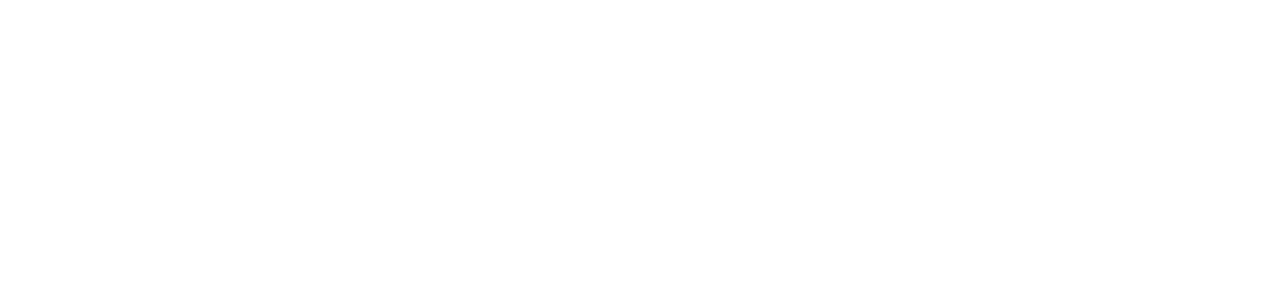
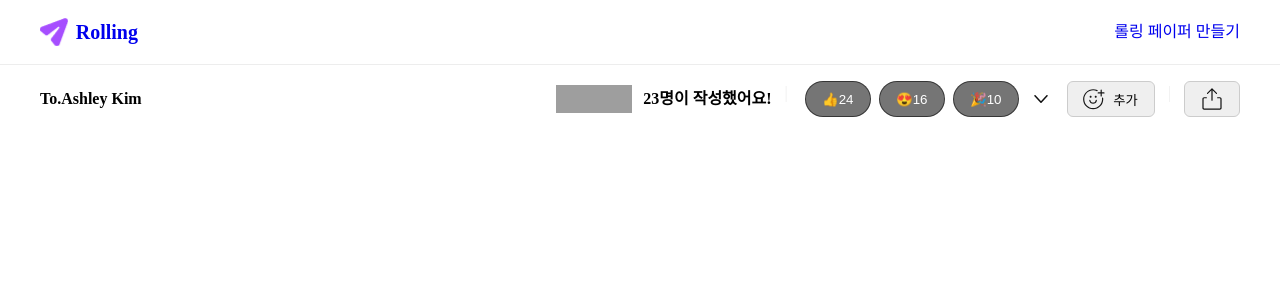
Before and after one commit to sprint5-part2-team9/Rolling, a React (Create React App) app: page /post/3 in a window 1280 px wide. Before the commit this address had no page. Shown: the top 300 px of the page. Built offline with nearby package versions, Linux system fonts and the light colour scheme; grey boxes are pictures that could not be loaded.

Commit message:
rename: 깃허브의 api 이름이 변경되지 않은 것을 보여 다시 API로 이름 변경

```diff
--- a/package.json
+++ b/package.json
@@ -6,8 +6,8 @@
     "@testing-library/jest-dom": "^5.17.0",
     "@testing-library/react": "^13.4.0",
     "@testing-library/user-event": "^13.5.0",
+    "classnames": "^2.5.1",
     "emoji-picker-react": "^4.9.2",
-    "classnames": "^2.5.1",
     "react": "^18.2.0",
     "react-dom": "^18.2.0",
     "react-router-dom": "^6.22.3",
--- a/src/App.js
+++ b/src/App.js
@@ -1,18 +1,20 @@
 // App.js
-import "./global.scss";
-import "./reset.scss";
-import { BrowserRouter, Routes, Route } from "react-router-dom";
-import Home from "./pages/Home/Home";
-import Post from "./pages/Post/Post";
-import FromMsgPage from "./pages/Msg/FromMsg/FromMsgPage";
+import './global.scss';
+import './reset.scss';
+import { BrowserRouter, Routes, Route } from 'react-router-dom';
+import Home from './pages/Home/Home';
+import Post from './pages/Post/Post';
+import FromMsgPage from './pages/Msg/FromMsg/FromMsgPage';
+import PostId from './pages/Post/Postid';
 
 function App() {
   return (
     <BrowserRouter>
       <Routes>
         <Route path="/" element={<Home />} />
-        <Route path="/post" element={<Post />}/>
+        <Route path="/post" element={<Post />} />
         <Route path="/post/:id/message" element={<FromMsgPage />} />
+        <Route path="/post/3" element={<PostId />} />
       </Routes>
     </BrowserRouter>
   );
--- a/src/components/Card/AddCard.jsx
+++ b/src/components/Card/AddCard.jsx
@@ -1,9 +1,9 @@
 //EmptyCard.jsx
 //데이터를 받지 않고 메시지 제작을 위해 이용하는 컴포넌트입니다.
 
-import plus from '../../assets/plus.png';
-import styles from './Card.module.scss';
-import { Link } from 'react-router-dom';
+import plus from "../../assets/plus.png";
+import styles from "./Card.module.scss";
+import { Link } from "react-router-dom";
 
 const AddCard = () => {
   return (
--- /dev/null
+++ b/src/pages/Post/Postid.jsx
@@ -0,0 +1,13 @@
+import Header from '../../components/Header';
+import Subheader from '../../components/Subheader';
+
+function PostId() {
+  return (
+    <>
+      <Header />
+      <Subheader />
+    </>
+  );
+}
+
+export default PostId;
```
Also changed, not shown: src/components/Card/Card.jsx (+9 -9 lines).
